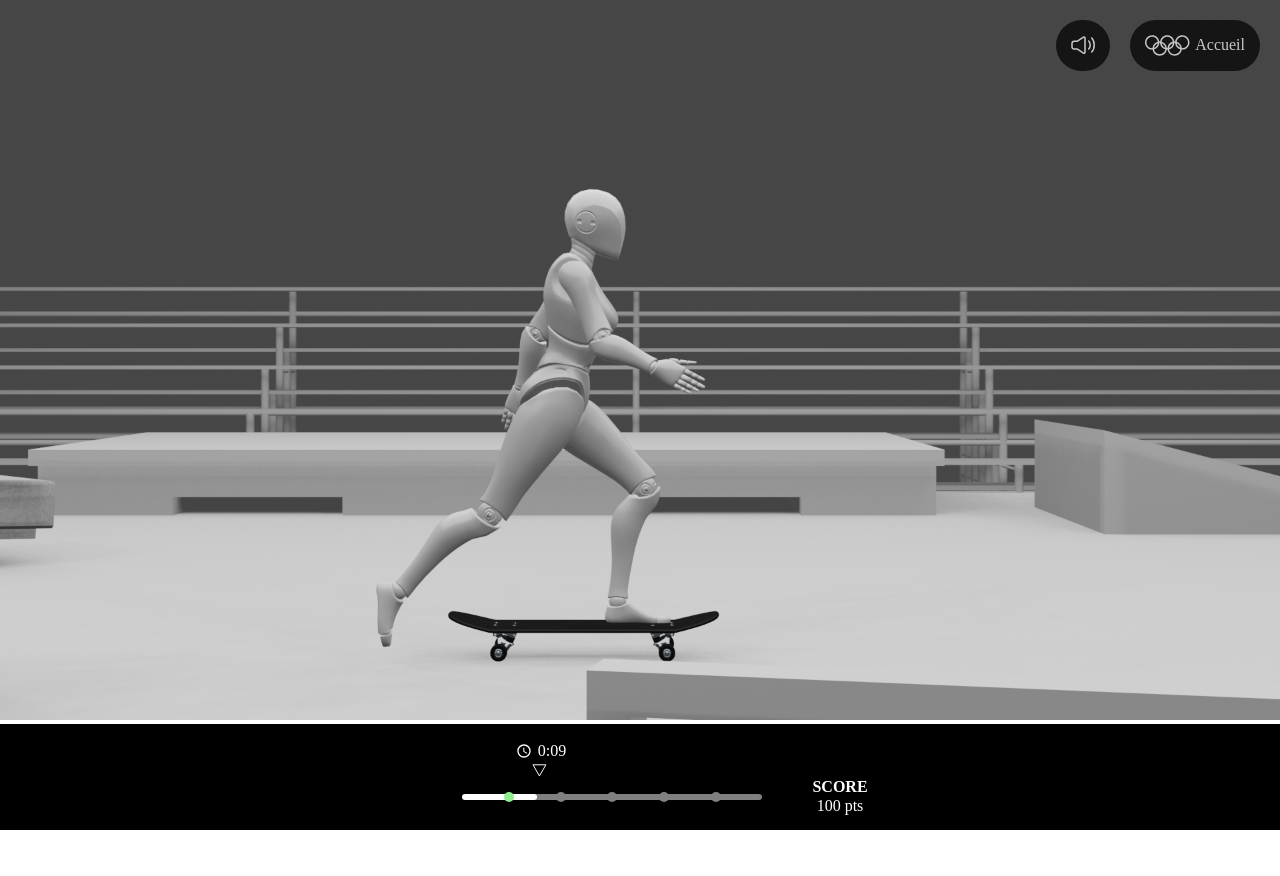
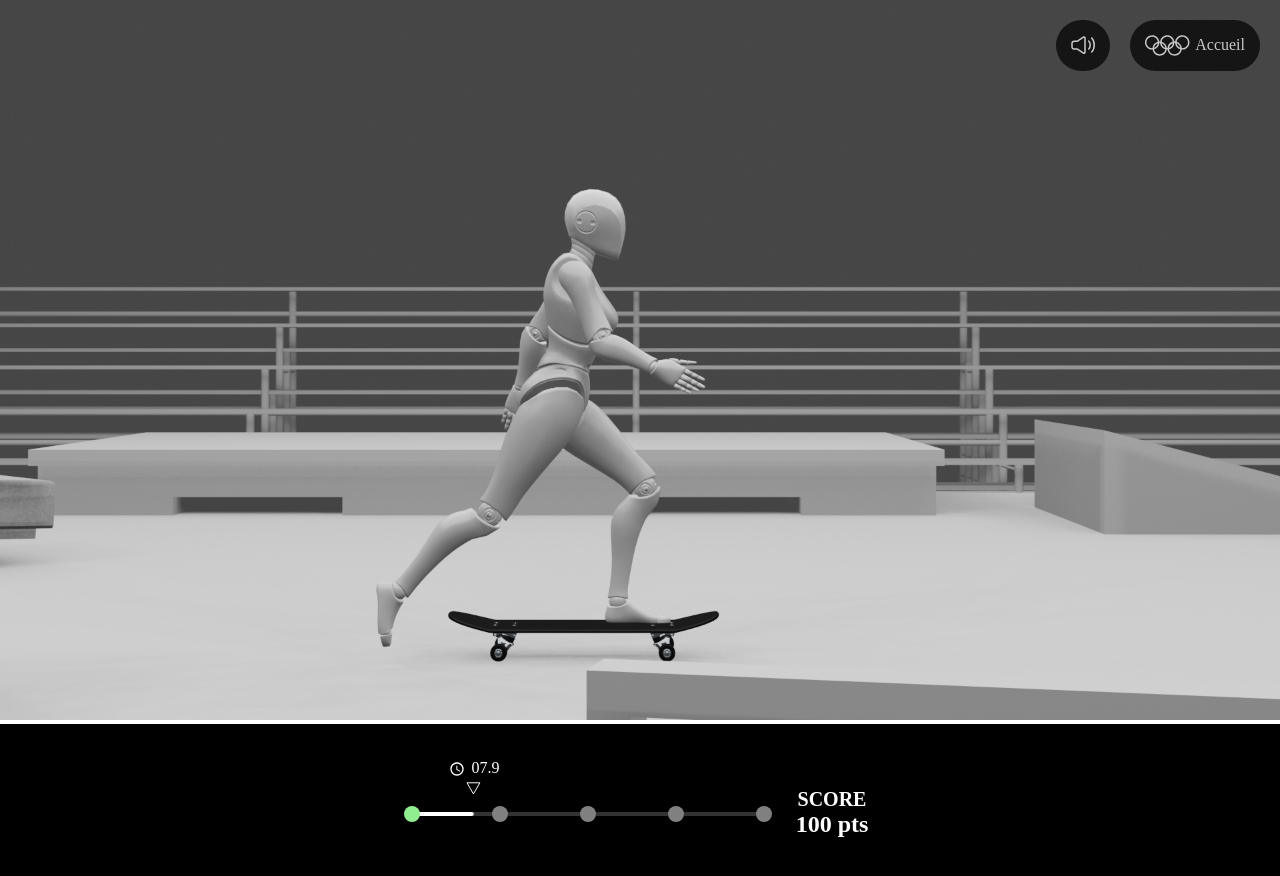
Before and after one commit to benbenpetit/neolympics, a Next.js app: page /game/skate/trial in a window 1280 px wide. Shown: the top 876 px of the page. Before the commit the page ends 830 px from the top, so only its background shows below. Built offline with nearby package versions, Linux system fonts and the light colour scheme.

Commit message:
feature/skate-interface : progressbar

```diff
--- a/components/common/Navbar/Navbar.tsx
+++ b/components/common/Navbar/Navbar.tsx
@@ -6,12 +6,14 @@ import volumeIcon from '@/public/img/sound-on.svg'
 import muteIcon from '@/public/img/sound-off.svg'
 import Popup from '@/components/common/Navbar/Popup'
 import Button from '@/components/common/Button/Button'
+import { useRouter } from 'next/router'
 
 interface Props {
   className?: string
 }
 
 const Navbar: FC<Props> = ({ className }) => {
+  const router = useRouter()
   const [isVolume, setIsVolume] = useState(true)
   const [isModalOpen, setIsModalOpen] = useState(false)
 
@@ -24,7 +26,7 @@ const Navbar: FC<Props> = ({ className }) => {
   }
 
   const exitClick = () => {
-    console.log('EXIT')
+    router.replace('/')
     setIsModalOpen(false)
   }
 
--- a/components/module/Games/Skate/ProgressBar.tsx
+++ b/components/module/Games/Skate/ProgressBar.tsx
@@ -1,21 +1,48 @@
 import clsx from 'clsx'
 import { FC } from 'react'
+import Timecode from './Timecode'
 
 interface Props {
+  time: number
+  totalTime: number
   className?: string
 }
 
-const ProgressBar: FC<Props> = ({ className }) => {
+const ProgressBar: FC<Props> = ({ time, totalTime, className }) => {
+  const NB_DOTS = 5
+
+  const getCurrentTimePercentage = () => {
+    return (time / totalTime) * 100
+  }
+
+  const shouldIsActive = (index: number) => {
+    const progress = getCurrentTimePercentage()
+
+    return progress > (index / (NB_DOTS - 1)) * 100
+  }
+
   return (
     <div className={clsx('c-progress-bar', className)}>
-      <span className='c-progress-bar__blank-bar'></span>
-      <span className='c-progress-bar__filled-bar'></span>
+      <Timecode
+        time={time}
+        className='c-progress-bar__timecode'
+        offsetLeft={`${getCurrentTimePercentage()}%`}
+      />
+      <div className='c-progress-bar__outside'>
+        <span
+          className='c-progress-bar__outside__inside'
+          style={{
+            transform: `translate3d(${-100 + getCurrentTimePercentage()}%, 0, 0)`,
+          }}
+        />
+      </div>
       <div className='c-progress-bar__dots-container || c-dots-container'>
-        <span className='dot' />
-        <span className='dot' />
-        <span className='dot' />
-        <span className='dot' />
-        <span className='dot' />
+        {Array.from({ length: NB_DOTS }).map((_, index) => (
+          <span
+            className={clsx('dot', shouldIsActive(index) && '--active')}
+            key={index}
+          />
+        ))}
       </div>
     </div>
   )
--- a/components/module/Games/Skate/Score.tsx
+++ b/components/module/Games/Skate/Score.tsx
@@ -8,10 +8,8 @@ interface Props {
 const Score: FC<Props> = ({ className }) => {
   return (
     <div className={clsx('c-score', className)}>
-      <div className='c-score__label'>
-        <strong>SCORE</strong>
-      </div>
-      <div className='c-score__points'>100 pts</div>
+      <span className='c-score__label'>Score</span>
+      <span className='c-score__points'>100 pts</span>
     </div>
   )
 }
--- a/components/module/Games/Skate/Timecode.tsx
+++ b/components/module/Games/Skate/Timecode.tsx
@@ -3,12 +3,20 @@ import clsx from 'clsx'
 import { FC } from 'react'
 
 interface Props {
+  time: number
+  offsetLeft: string
   className?: string
 }
 
-const Timecode: FC<Props> = ({ className }) => {
+const Timecode: FC<Props> = ({ time = 0, offsetLeft = '0', className }) => {
+  const getLeadingZeroTime = (seconds: number) => {
+    const fixedSeconds = seconds.toFixed(1)
+
+    return fixedSeconds.length <= 3 ? `0${fixedSeconds}` : fixedSeconds
+  }
+
   return (
-    <div className={clsx('c-timecode', className)}>
+    <div className={clsx('c-timecode', className)} style={{ left: offsetLeft }}>
       <div className='c-timecode__wrapper'>
         <span className='c-timecode__picto'>
           <Image
@@ -19,7 +27,7 @@ const Timecode: FC<Props> = ({ className }) => {
             className='o-picto'
           />
         </span>
-        <span className='c-timecode__timer'>0:09</span>
+        <span className='c-timecode__timer'>{getLeadingZeroTime(time)}</span>
       </div>
       <div className='c-timecode__cursor'>
         <Image
--- a/components/module/Games/Skate/TrialFooter.tsx
+++ b/components/module/Games/Skate/TrialFooter.tsx
@@ -2,19 +2,31 @@ import ProgressBar from '@/components/module/Games/Skate/ProgressBar'
 import Score from '@/components/module/Games/Skate/Score'
 import Timecode from '@/components/module/Games/Skate/Timecode'
 import clsx from 'clsx'
-import { FC } from 'react'
+import { FC, useEffect, useState } from 'react'
 
 interface Props {
   className?: string
 }
 
 const TrialFooter: FC<Props> = ({ className }) => {
+  const [time, setTime] = useState(0)
+  const totalTime = 45
+
+  useEffect(() => {
+    if (time < totalTime) {
+      setTimeout(() => setTime(time + 0.1), 100)
+    }
+  }, [time])
+
   return (
     <div className={clsx('c-trial-footer', className)}>
-      <Timecode className='c-trial-footer__timecode' />
       <div className='c-trial-footer__progress'>
-        <ProgressBar className='c-trial-footer__progess-bar' />
-        <Score className='c-score' />
+        <ProgressBar
+          time={time}
+          totalTime={totalTime}
+          className='c-trial-footer__progess-bar'
+        />
+        <Score className='c-trial-footer__score' />
       </div>
     </div>
   )
--- a/styles/components/_progress-bar.scss
+++ b/styles/components/_progress-bar.scss
@@ -1,30 +1,40 @@
 .c-progress-bar {
   display: flex;
   position: relative;
-  height: 6px;
-  width: 300px;
-  margin-left: 50px;
-  margin-right: 50px;
+  height: 0.25rem;
+  width: 100%;
+  max-width: 22rem;
+  background-color: gray;
+  border-radius: 0.5rem;
 
-  &__blank-bar {
+  &__timecode {
     position: absolute;
-    background-color: white;
-    top: 0;
     left: 0;
-    right: 75%;
-    bottom: 0;
-    border-radius: 10px;
-    z-index: 10;
+    bottom: calc(100% + 1rem);
+    transform: translateX(-50%);
   }
 
-  &__filled-bar {
+  &__outside {
     position: absolute;
-    background-color: gray;
+    left: 0;
     top: 0;
-    left: 20%;
     right: 0;
     bottom: 0;
-    border-radius: 10px;
+    background-color: #333333;
+    border-radius: 9999px;
+    overflow: hidden;
+
+    &__inside {
+      position: absolute;
+      left: 0;
+      top: 0;
+      right: 0;
+      bottom: 0;
+      background-color: #ffffff;
+      border-radius: 9999px;
+      transform-origin: center left;
+      transform: translate3d(-100%, 0, 0);
+    }
   }
 
   &__dots-container {
@@ -36,21 +46,22 @@
   position: absolute;
   z-index: 10;
   display: flex;
-  justify-content: space-evenly;
+  justify-content: space-between;
   align-items: center;
   top: 0;
-  left: 0;
+  left: -0.5rem;
   right: 0;
   bottom: 0;
+  width: calc(100% + 1rem);
 
-  > span {
+  > .dot {
     flex-direction: row;
-    height: 10px;
-    width: 10px;
-    border-radius: 5px;
+    height: 1rem;
+    width: 1rem;
+    border-radius: 9999px;
     background-color: gray;
 
-    &:nth-child(1) {
+    &.--active {
       background-color: lightgreen;
     }
   }
--- a/styles/components/_score.scss
+++ b/styles/components/_score.scss
@@ -3,4 +3,15 @@
   display: flex;
   flex-direction: column;
   align-items: center;
+
+  &__label {
+    font-weight: 700;
+    font-size: 1.25rem;
+    text-transform: uppercase;
+  }
+
+  &__points {
+    font-weight: 700;
+    font-size: 1.5rem;
+  }
 }
--- a/styles/components/_timecode.scss
+++ b/styles/components/_timecode.scss
@@ -1,8 +1,4 @@
 .c-timecode {
-  position: relative;
-  left: -100px;
-  height: auto;
-  width: auto;
   display: flex;
   flex-direction: column;
   align-items: center;
--- a/styles/components/_trialfooter.scss
+++ b/styles/components/_trialfooter.scss
@@ -1,8 +1,8 @@
 .c-trial-footer {
-  background-color: black;
-  padding: 15px;
+  background-color: #000000;
+  padding: 1rem 3rem;
   display: flex;
-  flex-direction: column;
+  justify-content: center;
   align-items: center;
 
   .bg-container {
@@ -12,12 +12,14 @@
 
   &__progress {
     display: flex;
-    flex-direction: row;
     align-items: center;
+    justify-content: center;
+    gap: 2rem;
+    width: 100%;
+    padding: 3rem 0;
   }
 
-  &__progress-bar {
-    margin-right: 30px;
-    margin-left: 30px;
+  &__score {
+    flex-shrink: 0;
   }
 }
```
Also changed, not shown: pages/game/skate/preparation.tsx (+7 -1 lines), 2 other files (tests, documents, lock files or other folders).
